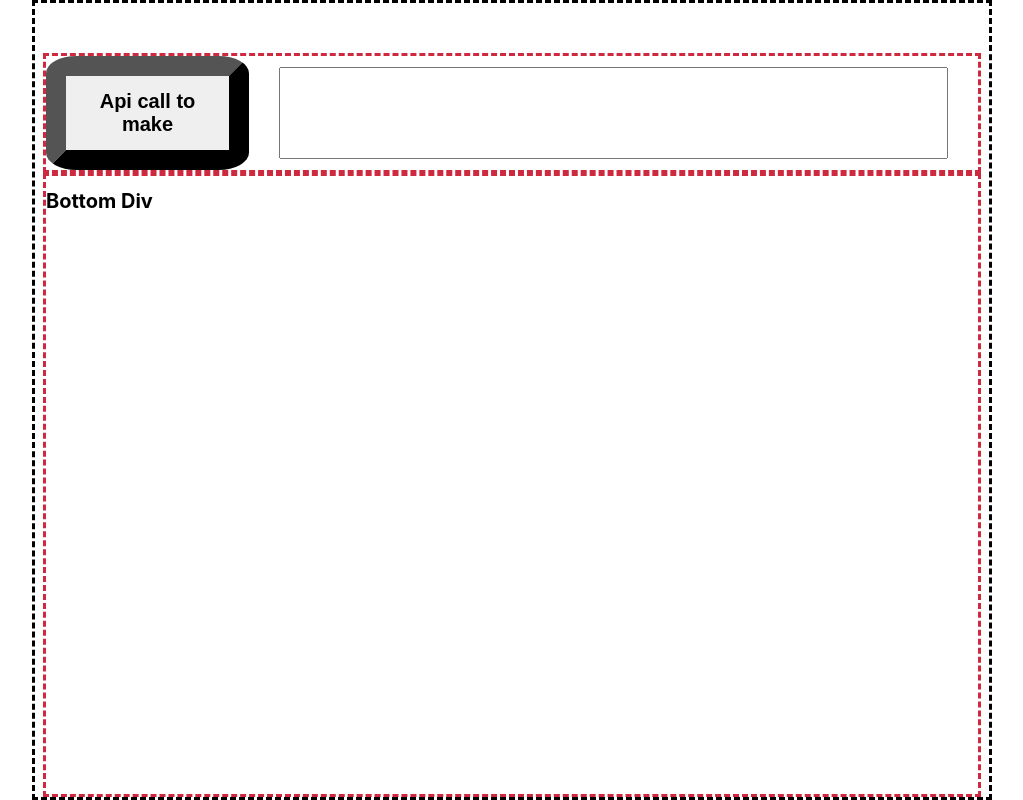
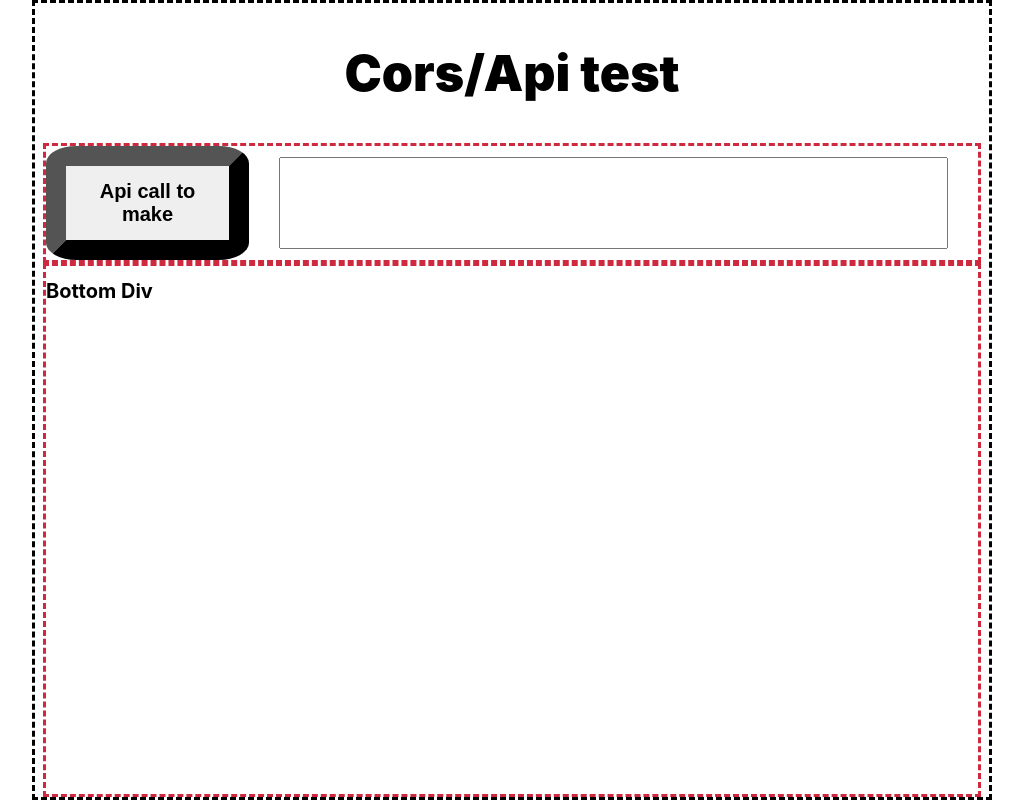
Before and after one commit to ben-rochlin/mixter-client-experiements, a Next.js app: page /callapi in a window 1280 px wide. Shown: the whole page, without its empty margins (128-1151 px from the left). Built offline with nearby package versions, Linux system fonts and the light colour scheme.

Commit message:
convert to scss/add title bar

```diff
--- a/pages/_app.js
+++ b/pages/_app.js
@@ -1,4 +1,4 @@
-import '../styles/globals.css'
+import '../styles/globals.scss'
 
 function MyApp({ Component, pageProps }) {
   return <Component {...pageProps} />
--- a/pages/callapi.jsx
+++ b/pages/callapi.jsx
@@ -1,14 +1,18 @@
-import styles from '../styles/CallApi.module.css'
+import styles from '../styles/CallApi.module.scss'
 
 const CallApi = () => {
+
   return (
     <div className={styles.container}>
-      <header className={styles.buttonDiv}>
+      <header className={styles.header}>
+       Cors/Api test
+      </header>
+      <div className={styles.buttonDiv}>
         <button className={styles.button}>
           <h1>Api call to make</h1>
         </button>
         <input type="text" className={styles.input} />
-      </header>
+      </div>
       <div className={styles.bottomDiv}>
         <h1 className={styles.bottomHeader}>Bottom Div</h1>
       </div>
--- a/pages/index.js
+++ b/pages/index.js
@@ -1,6 +1,6 @@
 import Head from 'next/head'
 import Image from 'next/image'
-import styles from '../styles/Home.module.css'
+import styles from '../styles/Home.module.scss'
 
 const Thingy = () => <h1>check meee out</h1>
 
--- a/styles/CallApi.module.css
+++ b/styles/CallApi.module.scss
@@ -9,10 +9,17 @@
     width: 75%;
     margin: auto;
     border-style: dashed;
-  }
+}
 
-.buttonDiv{
-    margin-top: 50px;
+.header{
+    margin-top: 40px;
+    margin-bottom: 20px;
+    font-size: 50px;
+    font-weight: 900;
+}
+
+.buttonDiv {
+    margin-top: 20px;
     height: 120px;
     width: 100%;
     border-style: dashed;
@@ -25,24 +32,25 @@
 .button {
     border-radius: 15%;
     border-width: 20px;
+
+    &:hover,
+    &:active,
+    &:focus {
+        color: #0070f3;
+        border-color: #0070f3;
+    }
 }
-.button:hover,
-.button:active,
-.button.focus{
-    color: #0070f3;
-    border-color: #0070f3;
-}
-.input{
+
+.input {
     height: 80%;
-    flex-grow:1;
+    flex-grow: 1;
     margin-left: 30px;
     margin-right: 30px;
     font-size: 50px;
     padding-left: 20px;
 }
 
-
-.bottomDiv{
+.bottomDiv {
     border-style: dashed;
     border-color: #ce293f;
     height: 100%;
```
Also changed, not shown: styles/Home.module.scss (renamed from styles/Home.module.css), styles/globals.scss (renamed from styles/globals.css).
